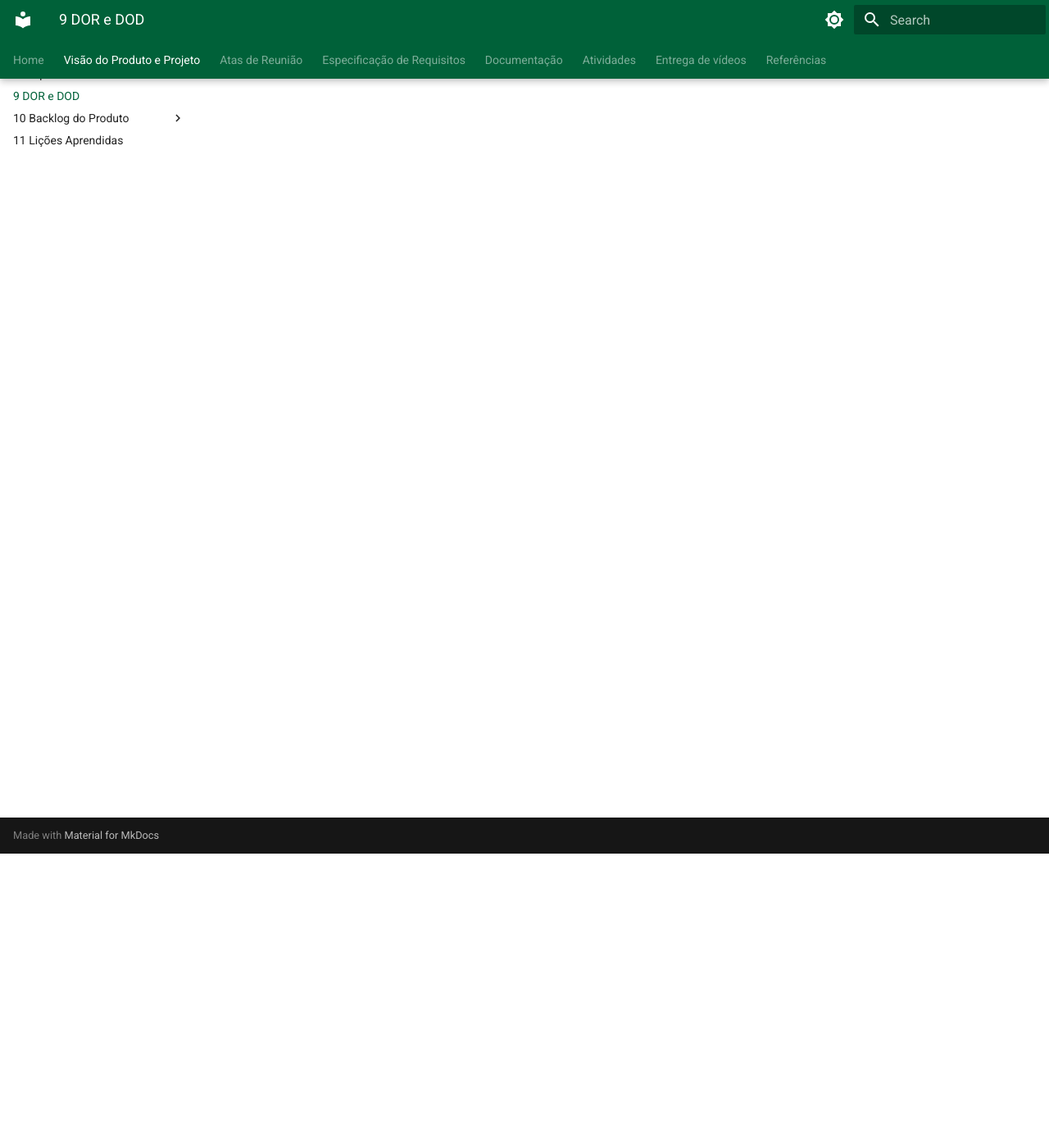
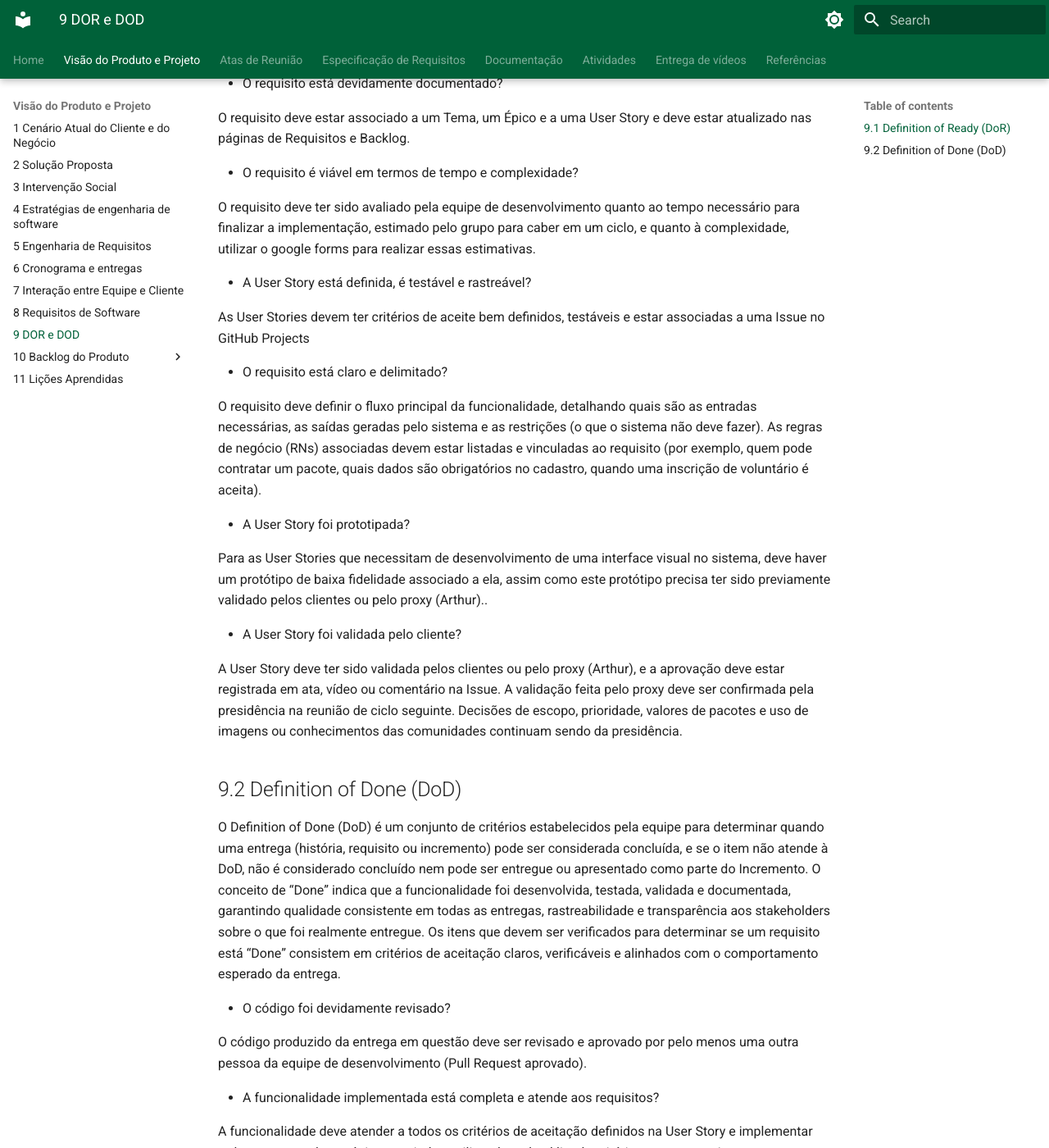
Before and after one commit to mdsreq-fga-unb/REQ-2026.2-T01-IBRADA-NET, an MkDocs documentation site: the page built from docs/documento-visao/9_dor_dod.md, in a window 1280 px wide and 1400 px high, scrolled down 359 px. Shown: the whole window at 82% size. Built offline with MkDocs 1.6.1 and Material for MkDocs 9.7.7, drawn with Linux system fonts in a browser that asks for light colours; some of the changed text lies outside the part shown.

Commit message:
adição das definições DoR e DoD

```diff
--- a/docs/documento-visao/9_dor_dod.md
+++ b/docs/documento-visao/9_dor_dod.md
@@ -1 +1,49 @@
 # 9 DOR E DOD
+## 9.1 Definition of Ready (DoR)
+
+A DoR é um acordo sobre as condições mínimas e critérios que um requisito precisa atender para entrar no desenvolvimento do Design de Usuário e na construção rápida. Também é o acordo entre a equipe de desenvolvimento e o cliente que garante clareza e alinhamento, reduz retrabalho, bloqueios e interrupções no meio da sprint e dá ao refinamento do Backlog um objetivo claro. Os critérios do DoR estão estruturados como uma lista de perguntas a serem respondidas antes de um requisito ser considerado pronto, dispostas abaixo:
+
+* O requisito está devidamente documentado?
+
+ O requisito deve estar associado a um Tema, um Épico e a uma User Story e deve estar atualizado nas páginas de Requisitos e Backlog.
+
+* O requisito é viável em termos de tempo e complexidade?
+
+ O requisito deve ter sido avaliado pela equipe de desenvolvimento quanto ao tempo necessário para finalizar a implementação, estimado pelo grupo para caber em um ciclo, e quanto à complexidade, utilizar o google forms para realizar essas estimativas.
+
+* A User Story está definida, é testável e rastreável?
+
+ As User Stories devem ter critérios de aceite bem definidos, testáveis e estar associadas a uma Issue no GitHub Projects
+
+* O requisito está claro e delimitado?
+
+ O requisito deve definir o fluxo principal da funcionalidade, detalhando quais são as entradas necessárias, as saídas geradas pelo sistema e as restrições (o que o sistema não deve fazer). As regras de negócio (RNs) associadas devem estar listadas e vinculadas ao requisito (por exemplo, quem pode contratar um pacote, quais dados são obrigatórios no cadastro, quando uma inscrição de voluntário é aceita).
+
+* A User Story foi prototipada?
+
+ Para as User Stories que necessitam de desenvolvimento de uma interface visual no sistema, deve haver um protótipo de baixa fidelidade associado a ela, assim como este protótipo precisa ter sido previamente validado pelos clientes ou pelo proxy (Arthur)..
+
+* A User Story foi validada pelo cliente?
+
+ A User Story deve ter sido validada pelos clientes ou pelo proxy (Arthur), e a aprovação deve estar registrada em ata, vídeo ou comentário na Issue. A validação feita pelo proxy deve ser confirmada pela presidência na reunião de ciclo seguinte. Decisões de escopo, prioridade, valores de pacotes e uso de imagens ou conhecimentos das comunidades continuam sendo da presidência.
+
+## 9.2 Definition of Done (DoD)
+
+ O Definition of Done (DoD) é um conjunto de critérios estabelecidos pela equipe para determinar quando uma entrega (história, requisito ou incremento) pode ser considerada concluída, e se o item não atende à DoD, não é considerado concluído nem pode ser entregue ou apresentado como parte do Incremento. O conceito de “Done” indica que a funcionalidade foi desenvolvida, testada, validada e documentada, garantindo qualidade consistente em todas as entregas, rastreabilidade e transparência aos stakeholders sobre o que foi realmente entregue.
+ Os itens que devem ser verificados para determinar se um requisito está “Done” consistem em critérios de aceitação claros, verificáveis e alinhados com o comportamento esperado da entrega.
+
+* O código foi devidamente revisado?
+
+ O código produzido da entrega em questão deve ser revisado e aprovado por pelo menos uma outra pessoa da equipe de desenvolvimento (Pull Request aprovado).
+
+* A funcionalidade implementada está completa e atende aos requisitos?
+
+ A funcionalidade deve atender a todos os critérios de aceitação definidos na User Story e implementar todas as regras de negócio associadas, utilizando o checklist de critérios presente na Issue.
+
+* A documentação foi atualizada?
+
+ A documentação do projeto deve ser atualizada, evidenciando o cumprimento da entrega com provas do que foi feito (README, Git Pages etc).
+
+* Os testes automatizados foram executados e passaram?
+
+ Cada User Story trabalhada deve contar com testes unitários (no mínimo testes de caixa preta cobrindo os fluxos de funcionamento válidos e inválidos) e testes de interface cobrindo o fluxo esperado de funcionamento. Tanto os testes recém-criados quanto os legados devem passar com sucesso (decidir em grupo se entram aqui também os testes de integração/automatizados de pipeline CI). A execução deve ser documentada na Issue da User Story ou, caso não tenha sido realizada, o motivo deve ser detalhado.
```
